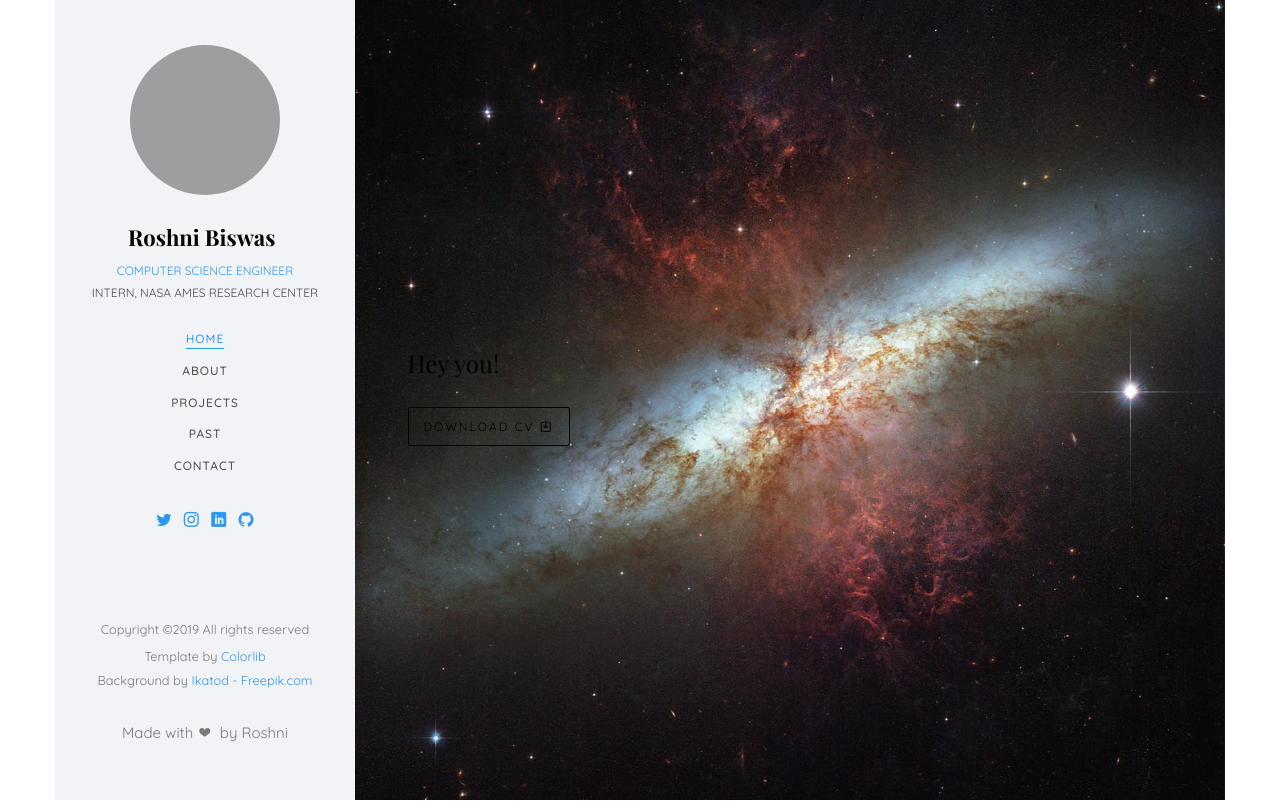
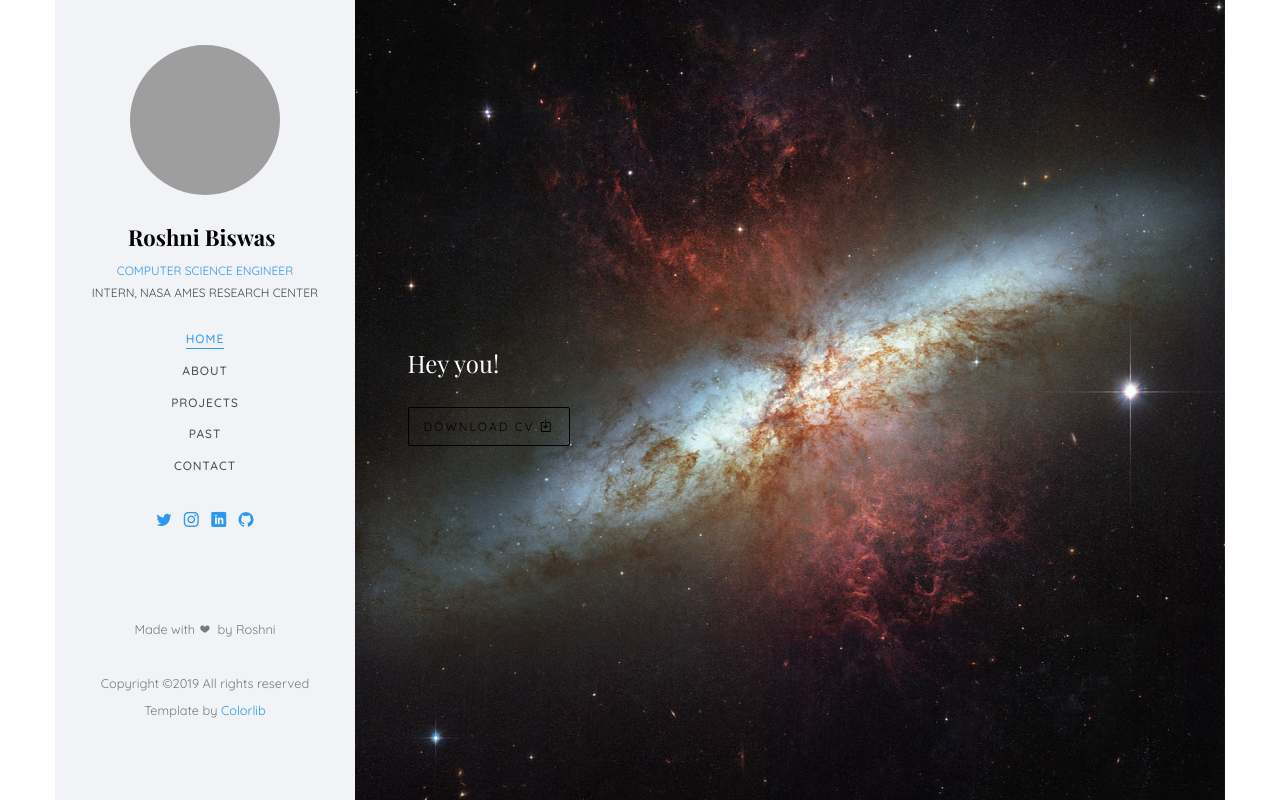
Before and after one commit to silentechoes/mywebsite, a plain HTML site: page index.html in a window 1280 px wide. Shown: the top 802 px of the page. Drawn offline with nearby package versions, Linux system fonts and the light colour scheme; grey boxes are pictures that could not be loaded; files whose address does not match are found by name; a web font is replaced by a local one.

Commit message:
Update index.html

```diff
--- a/index.html
+++ b/index.html
@@ -85,12 +85,12 @@
                         <br>
 			<div class="colorlib-footer">
 				<p><small><!-- Link back to Colorlib can't be removed. Template is licensed under CC BY 3.0. -->
-Copyright &copy;<script>document.write(new Date().getFullYear());</script> All rights reserved
+Made with <i class="icon-heart"> </i> by Roshni<br>
+<br>Copyright &copy;<script>document.write(new Date().getFullYear());</script> All rights reserved
 <br>Template by <a href="https://colorlib.com" target="_blank">Colorlib</a>
 <!-- Link back to Colorlib can't be removed. Template is licensed under CC BY 3.0. --> </span>
-<br><span>Background by <a href="https://www.freepik.com/free-photos-vectors/background"> Ikatod - Freepik.com</a></span>
 </small>
-<br>Made with <i class="icon-heart"> </i> by Roshni</p>
+</p>
 
 
 			</div>
@@ -108,7 +108,7 @@ Copyright &copy;<script>document.write(new Date().getFullYear());</script> All r
 					   			<div class="col-md-6 col-md-offset-3 col-md-pull-3 col-sm-12 col-xs-12 js-fullheight slider-text">
 					   				<div class="slider-text-inner">
 					   					<div class="desc">
-						   					<h3>Hey you!</h3>
+											<h3><font color="white">Hey you!</font></h3>
 												<p><a class="btn btn-primary btn-learn" href="files/Roshni_CV.pdf" target="_blank">Download CV <i class="icon-download4"></i></a></p>
 											</div>
 					   				</div>
```
